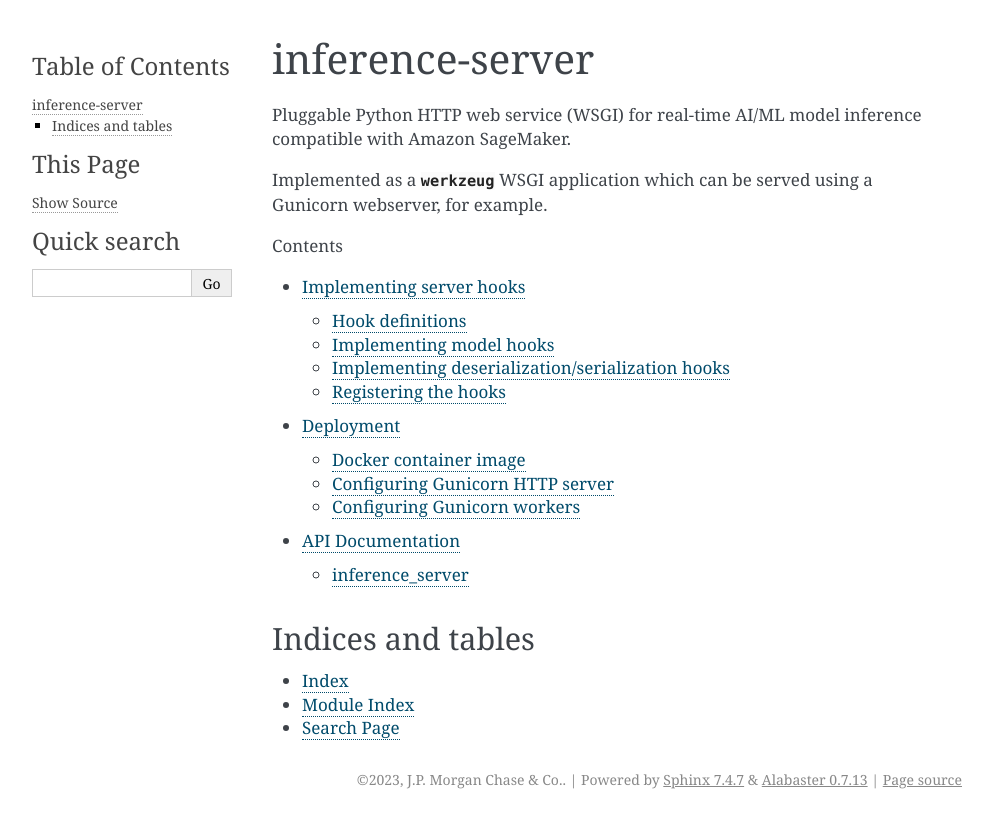
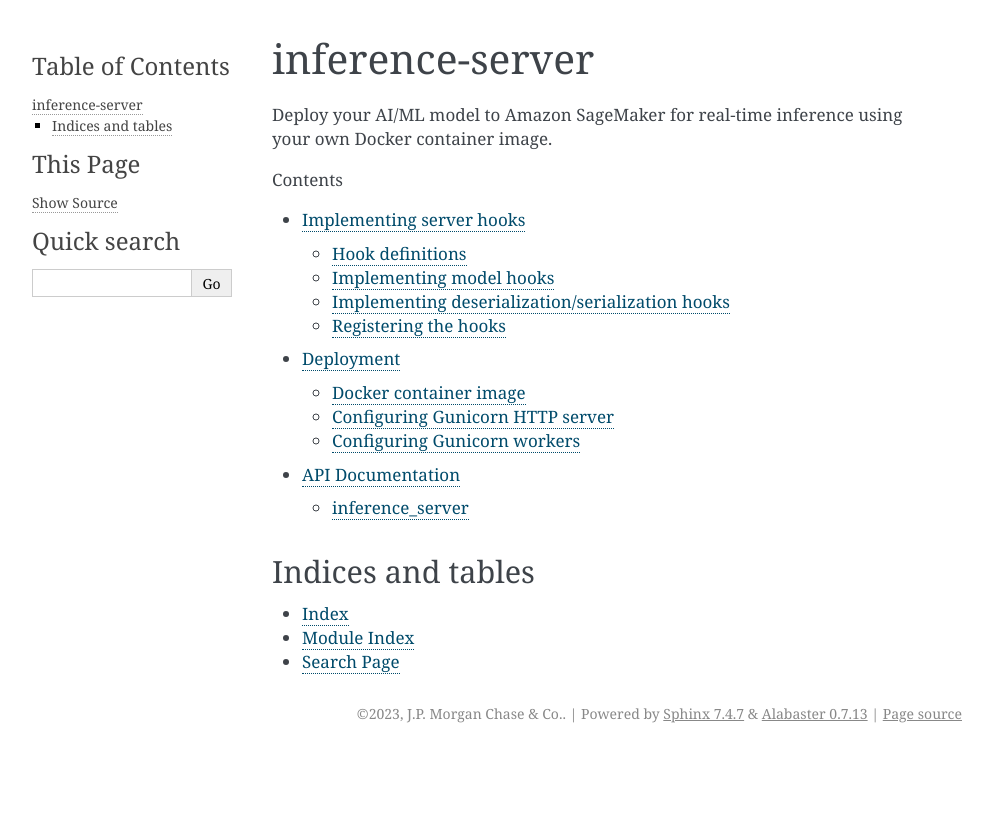
Before and after one commit to jpmorganchase/inference-server, a Sphinx documentation site: the page built from docs/index.rst, in a window 1280 px wide. Shown: the top 828 px of the page, without its empty margins (148-1141 px from the left). Built offline with Sphinx 7.4.7, drawn with Linux system fonts in a browser that asks for light colours.

Commit message:
Update basic project description

```diff
--- a/docs/index.rst
+++ b/docs/index.rst
@@ -1,9 +1,7 @@
 inference-server
 ================
 
-Pluggable Python HTTP web service (WSGI) for real-time AI/ML model inference compatible with Amazon SageMaker.
-
-Implemented as a :mod:`werkzeug` WSGI application which can be served using a Gunicorn webserver, for example.
+Deploy your AI/ML model to Amazon SageMaker for real-time inference using your own Docker container image.
 
 .. toctree::
    :maxdepth: 2
--- a/pyproject.toml
+++ b/pyproject.toml
@@ -20,7 +20,7 @@ dynamic = ["version"]
 authors = [
     { name = "J.P. Morgan Chase & Co.", email = "open_source@jpmorgan.com" }
 ]
-description = "Pluggable Python HTTP web service (WSGI) for real-time AI/ML model inference compatible with Amazon SageMaker."
+description = "Deploy your AI/ML model to Amazon SageMaker for real-time inference using your own Docker container image."
 readme = "README.md"
 license = { file = "LICENSE" }
 classifiers = [
@@ -32,6 +32,7 @@ classifiers = [
 ]
 keywords = [
     "artificial-intelligence",
+    "docker",
     "http-server",
     "inference",
     "jpmorganchase",
```
Also changed, not shown: README.md (+1 -1 lines).
